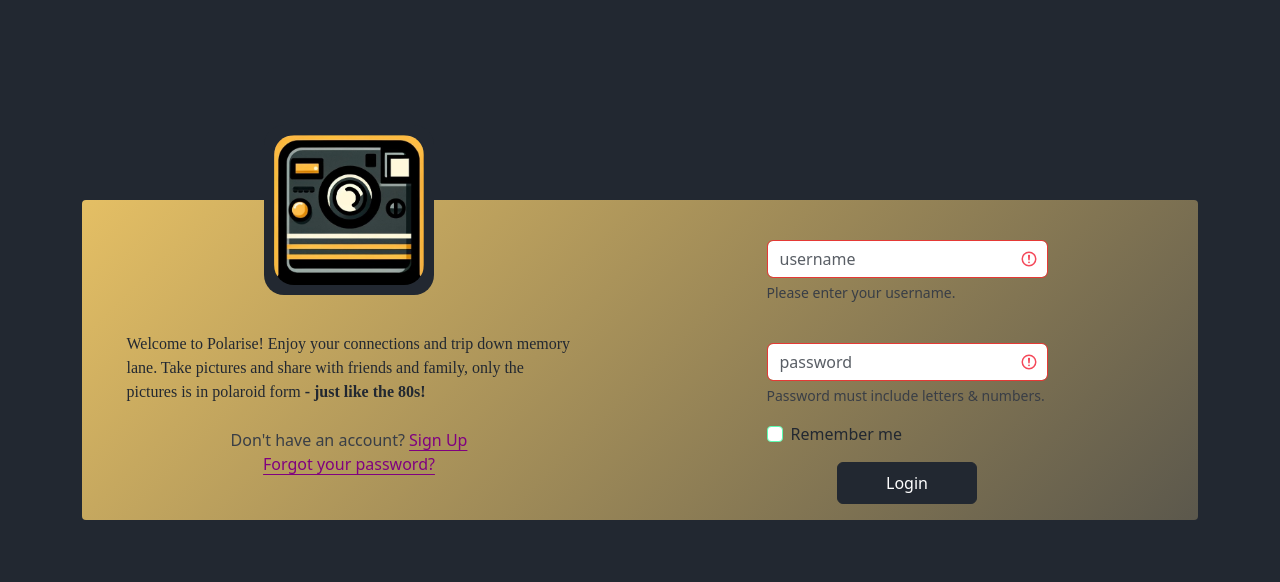
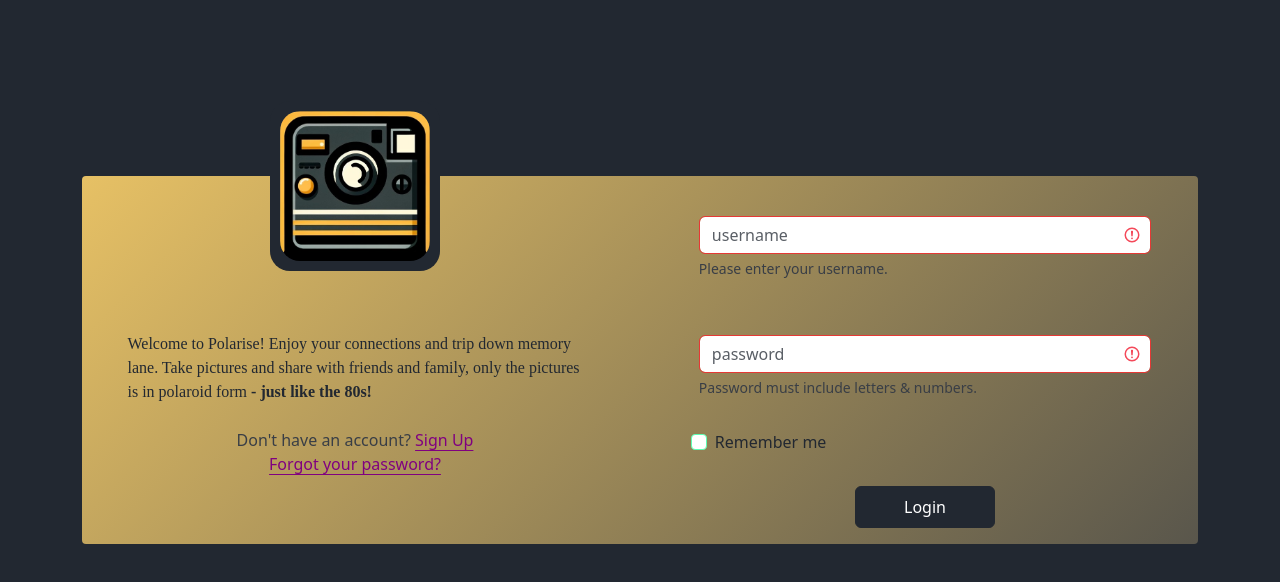
Before and after one commit to jonhavbra87/css-frameworks, a website: page index.html in a window 1280 px wide. Drawn offline with nearby package versions, Linux system fonts and the light colour scheme; a web font is replaced by a local one.

Commit message:
Update index.html

```diff
--- a/index.html
+++ b/index.html
@@ -20,7 +20,7 @@
       class="container d-flex justify-content-center align-items-center my-auto"
     >
       <section class="bg-primary rounded-1">
-        <div class="row w-100 position-relative">
+        <div class="row position-relative">
           <div
             class="col-12 col-md-6 d-flex align-items-center justify-content-center flex-column"
           >
@@ -57,8 +57,12 @@
           <div
             class="col-12 col-md-6 d-flex align-items-center justify-content-center"
           >
-            <form class="was-validated" action="/profile/" method="GET">
-              <div class="mb-3 pt-3">
+            <form
+              class="was-validated row g-3 justify-content-center align-items-center"
+              action="/profile/"
+              method="GET"
+            >
+              <div class="mb-3 pt-3 col-10 col-m-6">
                 <label for="username" class="form-label"></label>
                 <input
                   type="text"
@@ -72,7 +76,7 @@
                   Please enter your username.
                 </div>
               </div>
-              <div class="mb-3">
+              <div class="mb-3 col-10 col-m-6">
                 <label for="password" class="form-label text-secondary"></label>
                 <input
                   type="password"
@@ -88,7 +92,7 @@
                 </div>
               </div>
 
-              <div class="form-check mb-3">
+              <div class="form-check mb-3 col-10 col-m-6">
                 <input
                   type="checkbox"
                   class="form-check-input"
```
